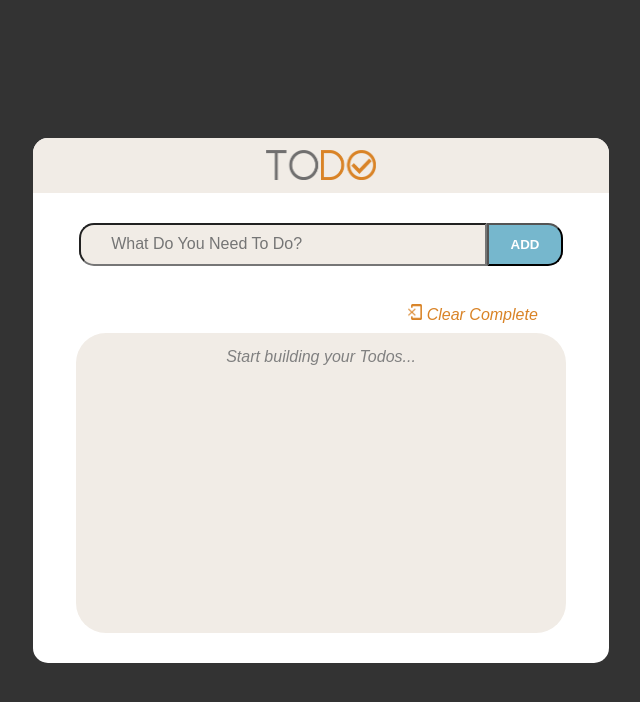
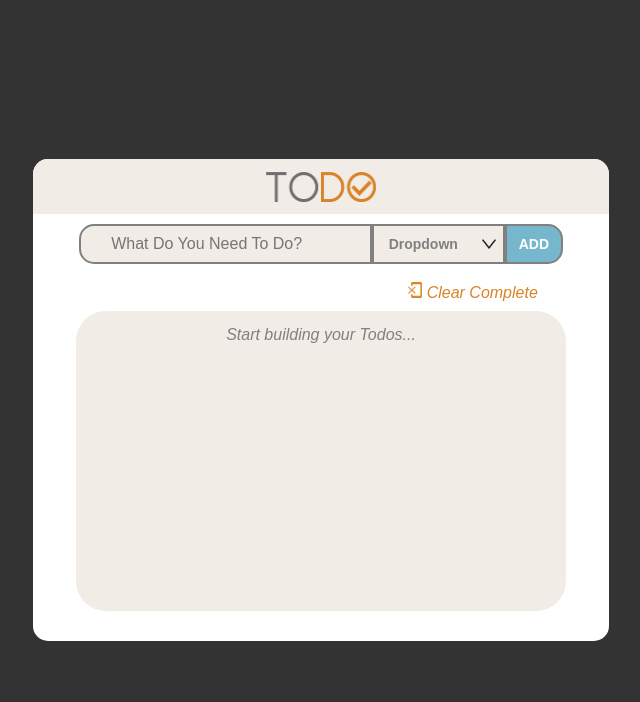
Before and after one commit to daniyalwaris98/TodoApp, a React (Create React App) app: page / in a window 1280 px wide. Shown: the top 702 px of the page, without its empty margins (319-959 px from the left). Built offline with nearby package versions, Linux system fonts and the light colour scheme.

Commit message:
working redux

```diff
--- a/package.json
+++ b/package.json
@@ -3,11 +3,13 @@
   "version": "0.1.0",
   "private": true,
   "dependencies": {
+    "@reduxjs/toolkit": "^1.9.5",
     "@testing-library/jest-dom": "^5.16.5",
     "@testing-library/react": "^13.4.0",
     "@testing-library/user-event": "^13.5.0",
     "react": "^18.2.0",
     "react-dom": "^18.2.0",
+    "react-redux": "^8.0.5",
     "react-scripts": "5.0.1",
     "web-vitals": "^2.1.4"
   },
--- /dev/null
+++ b/src/components/Dropdown/Dropdown.css
@@ -0,0 +1,68 @@
+.dropdown {
+  position: relative;
+}
+.dropdown-btn {
+  flex-shrink: 10;
+  padding: 10px 20px 10px 15px;
+  font-size: 14px;
+  margin: 0px;
+  /* background-color: #f1ece6; */
+  /* border: 2px solid gray; */
+  background-color: transparent;
+  border: none;
+  color: gray;
+  font-weight: bold;
+}
+
+.menu {
+  position: absolute;
+  z-index: 100;
+  list-style-type: none;
+  margin: 2px 0;
+  padding: 0;
+
+  border: 1px solid grey;
+  width: 150px;
+}
+
+.menu > li {
+  font-style: italic;
+  margin: 0;
+
+  background-color: white;
+}
+
+.menu > li:hover {
+  background-color: lightgray;
+}
+
+.menu > li > button {
+  width: 100%;
+  height: 100%;
+  text-align: left;
+
+  background: none;
+  color: inherit;
+  border: none;
+  padding: 5px;
+  margin: 0;
+  font: inherit;
+  cursor: pointer;
+}
+.dropdown-span {
+  display: flex;
+  justify-content: space-between;
+  align-items: center;
+  background-color: #f1ece6;
+  border: 2px solid gray;
+}
+.down-icon {
+  border: none;
+  padding: 5px 3px 5px 0px;
+  height: 26px;
+  width: 22px;
+  transition: all 0.4s ease;
+}
+.rotate {
+  transform: rotate(180deg);
+}
--- /dev/null
+++ b/src/components/Dropdown/Dropdown.js
@@ -0,0 +1,34 @@
+import { useState } from "react";
+import "./Dropdown.css";
+import Downicon from "../Shared/dropdown.png";
+
+export function Dropdown() {
+  const [open, setOpen] = useState(false);
+  const options = ["pending", "Done", "inProgress"];
+
+  const handleOpen = () => {
+    setOpen(!open);
+  };
+  return (
+    <div className="dropdown">
+      <span className="dropdown-span">
+        <button className="dropdown-btn" onClick={handleOpen}>
+          Dropdown
+        </button>
+        <img
+          className={`down-icon ${open ? "rotate" : ""}`}
+          src={Downicon}
+        ></img>
+      </span>
+      {open ? (
+        <ul className="menu">
+          {options.map((o, i) => (
+            <li key={i} className="menu-item">
+              <button>{o}</button>
+            </li>
+          ))}
+        </ul>
+      ) : null}
+    </div>
+  );
+}
--- a/src/components/SearchBar/SearchBar.css
+++ b/src/components/SearchBar/SearchBar.css
@@ -1,23 +1,26 @@
 form {
   display: flex;
   justify-content: center;
+  align-items: center;
   margin: 10px 3px;
 }
 .searchbar {
   flex-grow: 6;
   outline: none;
-  padding: 8px 30px;
+  padding: 9px 30px;
+  border: 2px solid gray;
+
   font-size: 16px;
   background-color: #f1ece6;
-  margin: 20px 0px;
   border-top-left-radius: 15px;
   border-bottom-left-radius: 15px;
 }
 .Btnadd {
   flex-grow: 1;
-  padding: 12px 10px;
+  padding: 10px 10px;
+  font-size: 14px;
+  border: 2px solid gray;
 
-  margin: 20px 0px;
   border-top-right-radius: 15px;
   border-bottom-right-radius: 15px;
 
--- a/src/components/SearchBar/SearchBar.js
+++ b/src/components/SearchBar/SearchBar.js
@@ -1,6 +1,7 @@
 import "./SearchBar.css";
 import { RenderList } from "../List/List";
 import { useState, useEffect, useRef } from "react";
+import { Dropdown } from "../Dropdown/Dropdown";
 
 export function SearchBar() {
   const [message, setMessage] = useState("");
@@ -36,6 +37,7 @@ export function SearchBar() {
           placeholder="What Do You Need To Do?"
           autoFocus
         ></input>
+        <Dropdown />
         <button onClick={Handlesubmit} type="submit" className="Btnadd">
           ADD
         </button>
```
Also changed, not shown: src/components/Shared/dropdown.png (added), 1 other file (tests, documents, lock files or other folders).
